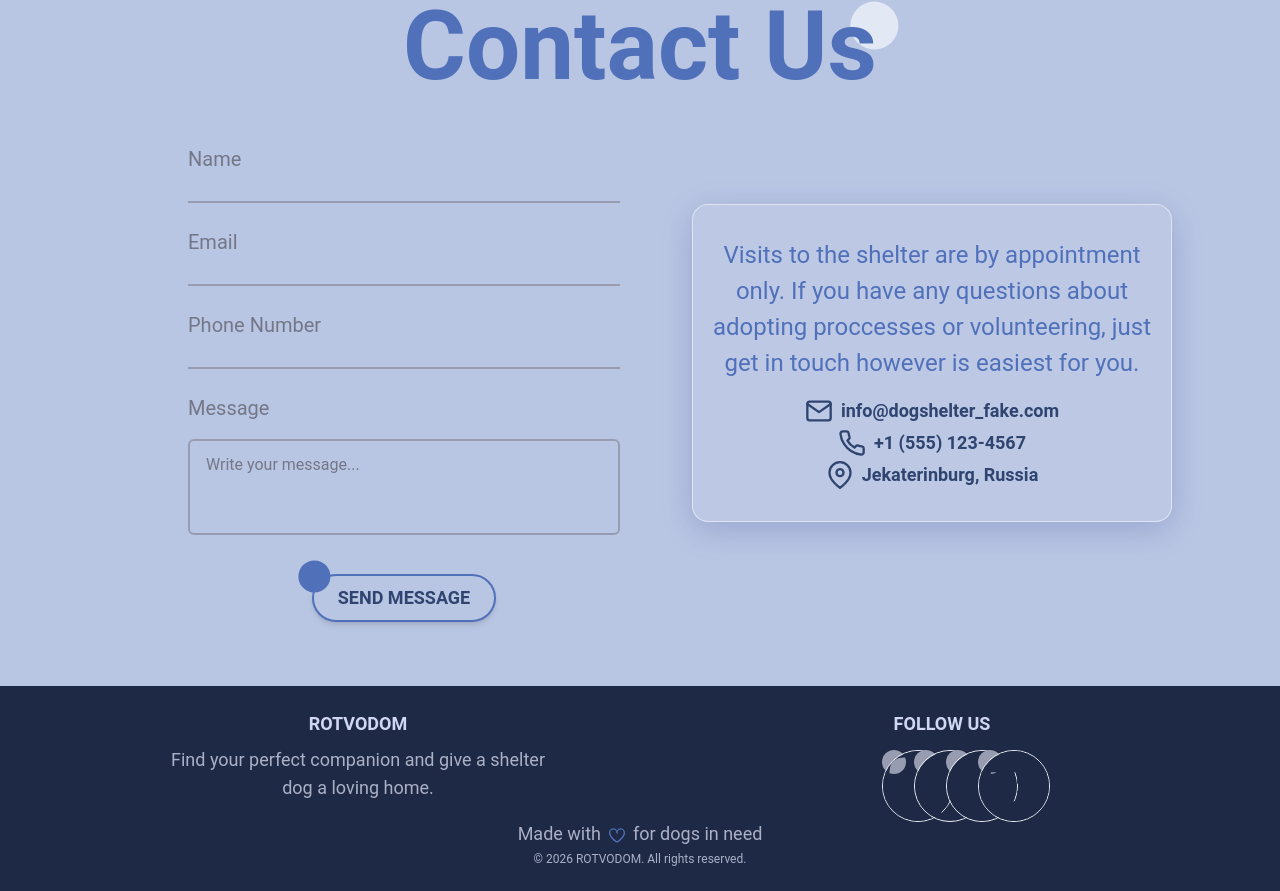
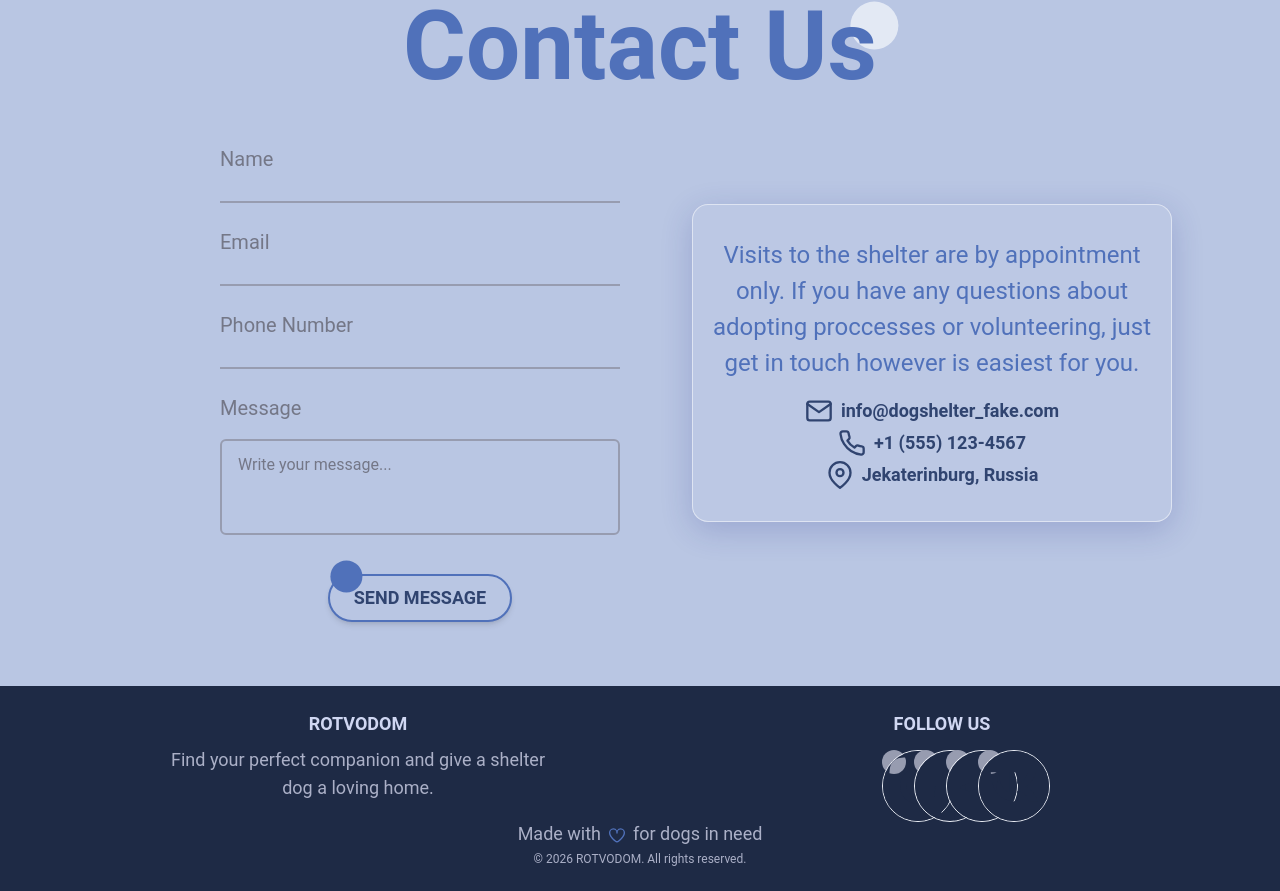
Before and after one commit to bavayra/dog-shelter, a React (Vite) app: page / in a window 1280 px wide. Shown: the part 5983-6874 px from the top of the page. Built offline with nearby package versions, Linux system fonts and the light colour scheme; a web font is replaced by a local one.

Commit message:
style(contactUs-834): positioned decor circle correctly, decreased gap between form and contactInfo, added px for the container

```diff
--- a/src/features/ContactSection.tsx
+++ b/src/features/ContactSection.tsx
@@ -121,13 +121,13 @@ const ContactSection = () => {
           right="0"
           zIndex={10}
           opacity={70}
-          className="xs:-translate-x-[180%] xs:translate-y-1/5 tablet-sm:-translate-x-[240%] tablet-lg:-translate-x-[20%] tablet-lg:translate-y-[70%] 3xl:-translate-x-[700%] 4xl:mt-0 5xl:-translate-x-[725%] 5xl:-mt-1 4xl:mr-20 translate-x-[200%] sm:mr-6 md:-translate-x-[355%] lg:mt-0 lg:-translate-x-[700%] xl:-mt-3 xl:-translate-x-[695%] 2xl:-translate-x-[860%] [@media(min-height:1152px)]:mr-32"
+          className="xs:-translate-x-[180%] xs:translate-y-1/5 tablet-sm:-translate-x-[240%] tablet-lg:-translate-x-[300%] tablet-lg:translate-y-[70%] 3xl:-translate-x-[700%] 4xl:mt-0 5xl:-translate-x-[725%] 5xl:-mt-1 4xl:mr-20 translate-x-[200%] sm:mr-6 md:-translate-x-[355%] lg:mt-0 lg:-translate-x-[700%] xl:-mt-3 xl:-translate-x-[695%] 2xl:-translate-x-[860%] [@media(min-height:1152px)]:mr-32"
         />
       </div>
       <h2 className="typography-h2 xs:text-5xl 4xl:text-9xl tablet-lg:text-8xl xs:mb-8 relative z-11 mb-4 text-center md:text-7xl">
         Contact Us
       </h2>
-      <div className="4xl:gap-30 5xl:w-400 4xl:w-300 tablet-lg:grid tablet-lg:grid-cols-2 tablet-lg:gap-4 3xl:gap-20 relative flex justify-center md:m-6 md:mx-auto lg:w-200 lg:gap-10 xl:w-250">
+      <div className="4xl:gap-30 5xl:w-400 4xl:w-300 tablet-lg:grid tablet-lg:grid-cols-2 tablet-lg:px-8 tablet-lg:gap-2 3xl:gap-20 relative flex justify-center md:m-6 md:mx-auto lg:w-200 lg:gap-10 xl:w-250">
         <div className="5xl:max-w-180 4xl:w-4xl 4xl:pr-10 w-full max-w-md px-6 lg:max-w-sm xl:mx-6 xl:max-w-lg">
           <form id="contact-form" onSubmit={handleSubmit} className="space-y-2">
             <div>
```
